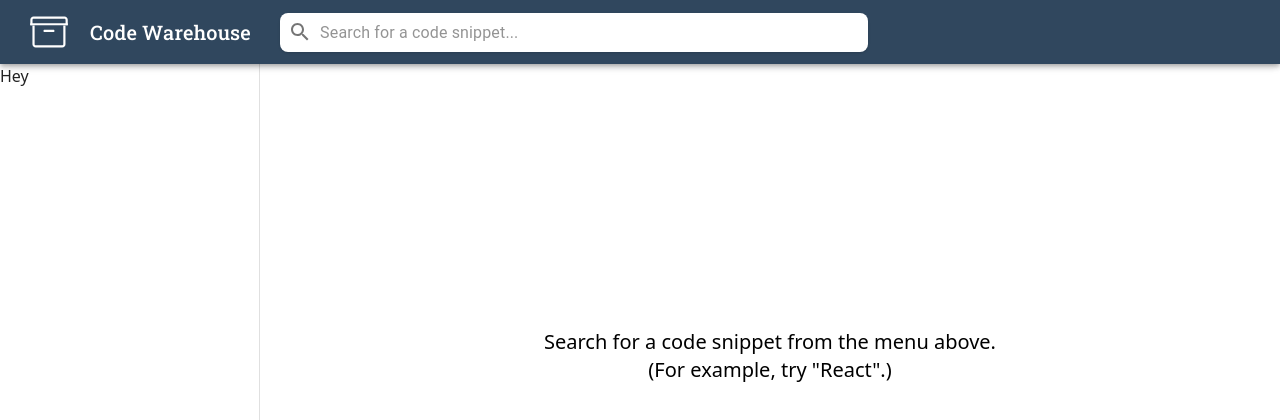
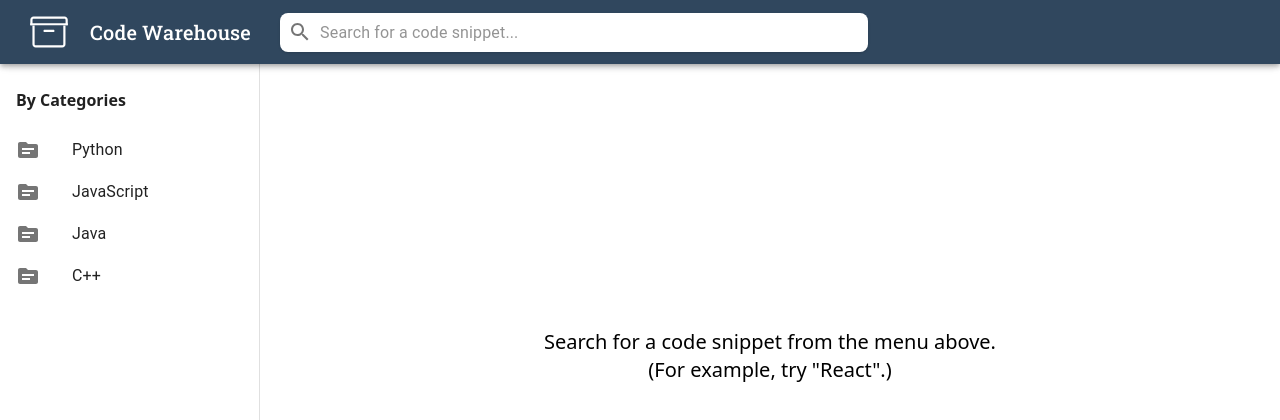
Before and after one commit to robertchenbao/code-warehouse, a React (Create React App) app in the folder frontend/: page / in a window 1280 px wide. Shown: the top 420 px of the page. Built offline with nearby package versions, Linux system fonts and the light colour scheme.

Commit message:
Create sidebar UI

```diff
--- a/frontend/src/App.js
+++ b/frontend/src/App.js
@@ -1,5 +1,5 @@
 import React, { useState } from "react";
-import { styled, alpha } from "@mui/material/styles";
+import { styled } from "@mui/material/styles";
 import AppBar from "@mui/material/AppBar";
 import Box from "@mui/material/Box";
 import Toolbar from "@mui/material/Toolbar";
@@ -12,7 +12,11 @@ import logo from "./logo.svg"; // Tell webpack this JS file uses this image
 import Drawer from "@mui/material/Drawer";
 import { useTheme } from "@mui/material/styles";
 import InputAdornment from "@mui/material/InputAdornment";
-import Input from "@mui/material/Input";
+import ListItem from "@mui/material/ListItem";
+import ListItemIcon from "@mui/material/ListItemIcon";
+import ListItemText from "@mui/material/ListItemText";
+import SourceIcon from "@mui/icons-material/Source";
+import List from "@mui/material/List";
 
 const drawerWidth = 260;
 
@@ -34,6 +38,14 @@ export default function CodeWarehouseApp() {
     // the search keyword -- from user search input
     const [searchKeyword, setSearchKeyword] = useState("");
 
+    // the index of the side bar item; manage which item to be highlighted
+    const [selectedIndex, setSelectedIndex] = React.useState();
+
+    function handleSidebarItemClick(ev, searchKeyword, index) {
+        setSelectedIndex(index);
+        ev.preventDefault();
+        // TODO: Add backend call to get search rsults
+    }
     const theme = useTheme();
     // Function for fetching data from forecasts api using location data from another endpoint
 
@@ -151,7 +163,44 @@ export default function CodeWarehouseApp() {
                         open
                     >
                         <Toolbar />
-                        Hey
+                        <div>
+                            <h4 className="px-4 mt-6 mb-2 font-semibold">
+                                By Categories
+                            </h4>
+                            <List>
+                                {["Python", "JavaScript", "Java", "C++"].map(
+                                    (text, index) => (
+                                        <ListItem
+                                            button
+                                            key={text}
+                                            sx={{
+                                                height: 40,
+                                                width: "calc(100% - 4px)",
+                                                marginY: "2px",
+                                                borderRadius: "0 20px 20px 0",
+                                                paddingRight: 12,
+                                                cursor: "pointer",
+                                                textDecoration:
+                                                    "none!important",
+                                            }}
+                                            selected={selectedIndex === index}
+                                            onClick={(event) =>
+                                                handleSidebarItemClick(
+                                                    event,
+                                                    "TODO",
+                                                    index
+                                                )
+                                            }
+                                        >
+                                            <ListItemIcon>
+                                                <SourceIcon />
+                                            </ListItemIcon>
+                                            <ListItemText primary={text} />
+                                        </ListItem>
+                                    )
+                                )}
+                            </List>
+                        </div>
                     </Drawer>
                 </Box>
                 <Box
```
